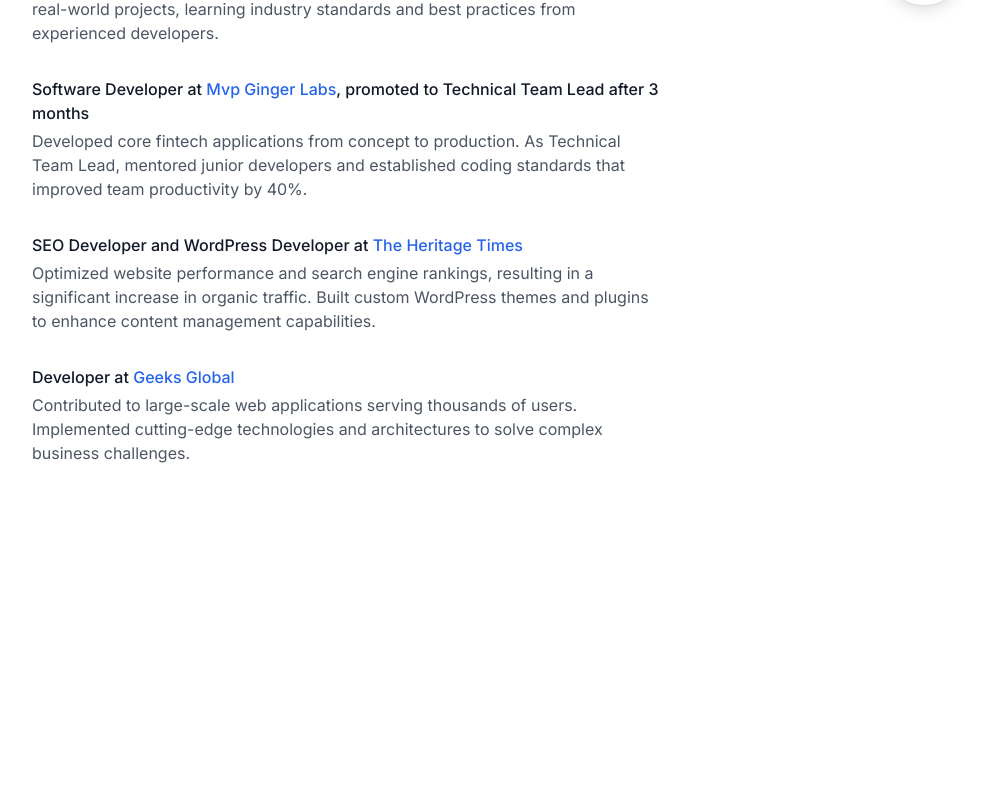
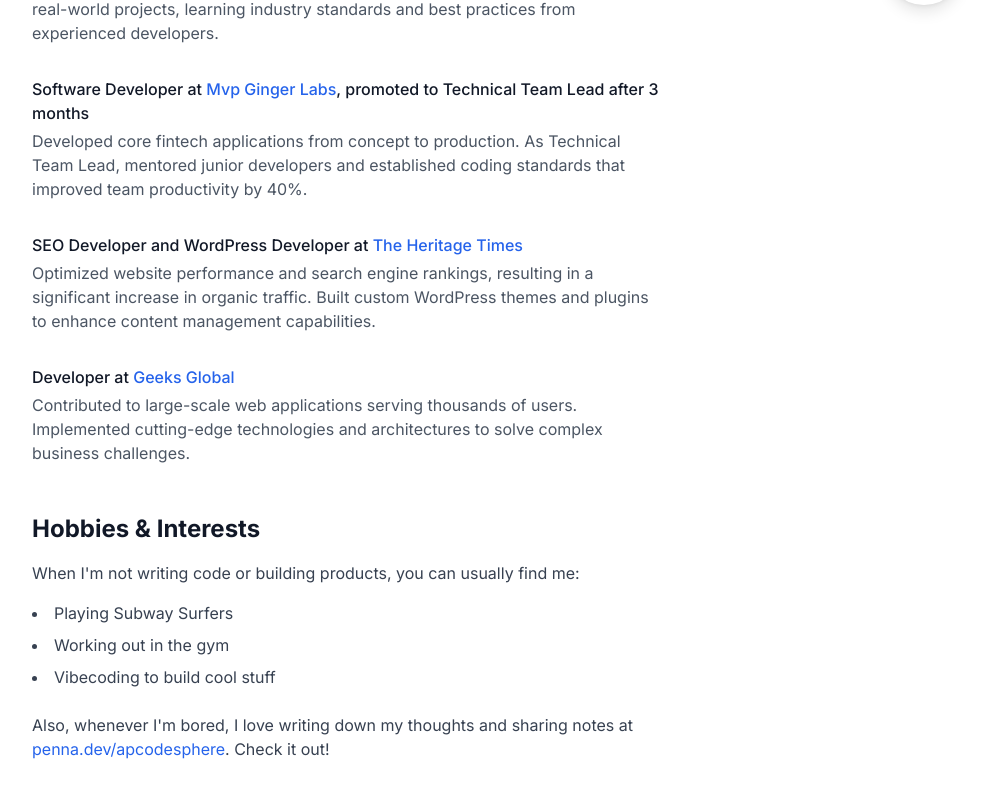
Before and after one commit to apreezofficial/apcodesphere.xyz, a Next.js app: page /about in a window 1280 px wide. Shown: the part 771-1568 px from the top of the page, without its empty margins (292-1273 px from the left). Before the commit the page ends 1300 px from the top, so only its background shows below. Built offline with nearby package versions, Linux system fonts and the light colour scheme.

Commit message:
Add hobbies and interests section to about page

```diff
--- a/app/about/page.tsx
+++ b/app/about/page.tsx
@@ -68,6 +68,21 @@ export default function About() {
           </p>
         </div>
       </div>
+
+      <div className="mt-12">
+        <h2 className="text-2xl font-bold mb-4">Hobbies & Interests</h2>
+        <p className="mb-4 text-gray-700 dark:text-gray-300">
+          When I'm not writing code or building products, you can usually find me:
+        </p>
+        <ul className="list-disc list-inside space-y-2 mb-6 text-gray-700 dark:text-gray-300">
+          <li>Playing Subway Surfers</li>
+          <li>Working out in the gym</li>
+          <li>Vibecoding to build cool stuff</li>
+        </ul>
+        <p className="mb-4 text-gray-700 dark:text-gray-300">
+          Also, whenever I'm bored, I love writing down my thoughts and sharing notes at <a href="https://penna.dev/apcodesphere" target="_blank" rel="noopener noreferrer" className="text-blue-600 hover:underline dark:text-blue-400">penna.dev/apcodesphere</a>. Check it out!
+        </p>
+      </div>
     </main>
   );
 }
```
